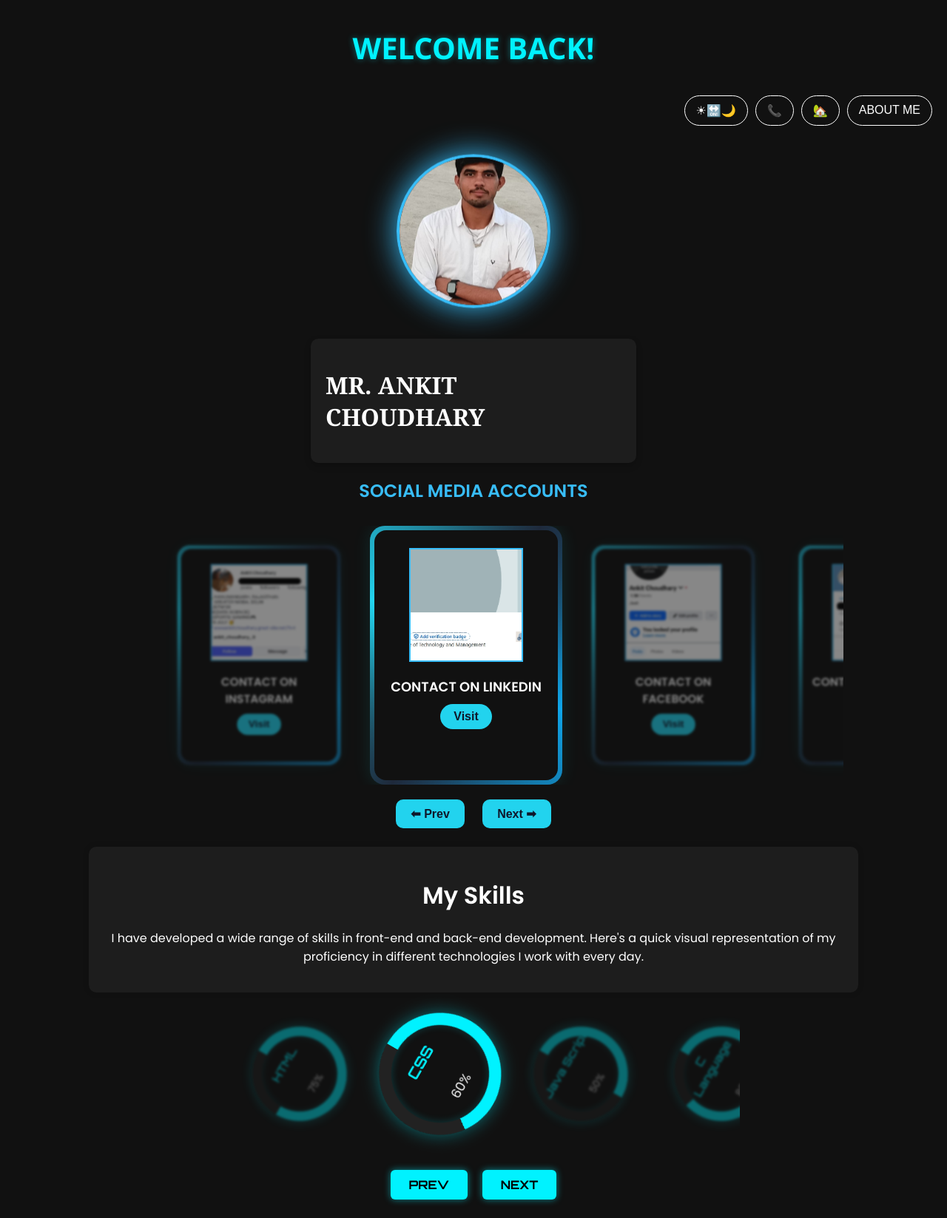
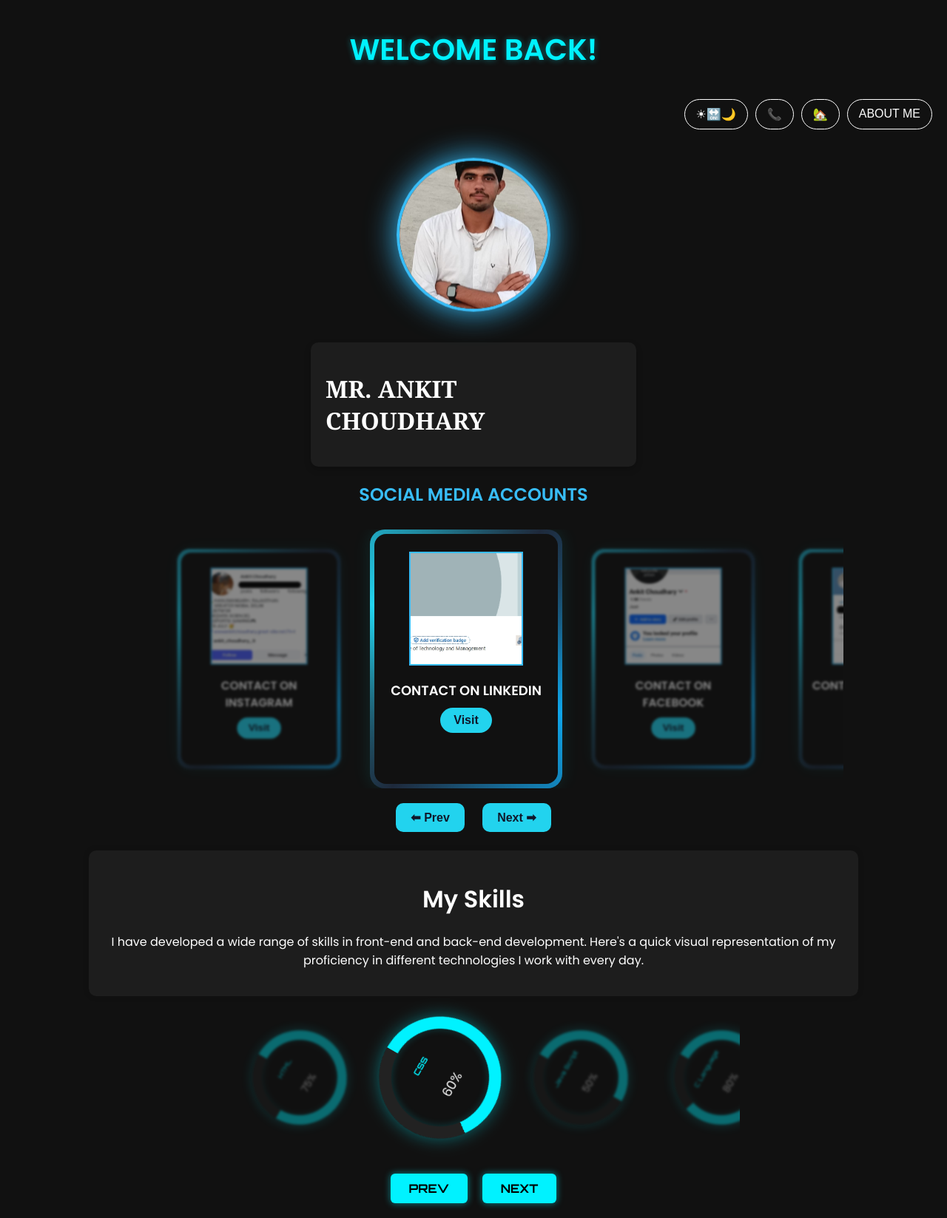
Before and after one commit to ankit14-art/my-detail, a plain HTML site: page index.html in a window 1280 px wide. Shown: the whole page at 74% size. Drawn offline with Linux system fonts and the light colour scheme.

Commit message:
Update index.html

```diff
--- a/index.html
+++ b/index.html
@@ -300,7 +300,7 @@
 
     .skill h3 {
       font-family: 'Orbitron', sans-serif;
-      font-size: 18px;
+      font-size: 10px;
       color: #00f2ff;
     }
 
@@ -373,7 +373,7 @@
 <body>
 
 <header>
-  <h1 class="welcome" style="font-family: 'Segoe UI', Tahoma, Geneva, Verdana, sans-serif;">WELCOME BACK!</h1>
+  <h1 class="welcome" style="font-family: 'Poppins', sans-serif;">WELCOME BACK!</h1>
   <div class="container" style="justify-content: right;">
     <button onclick="toggleTheme()">☀🔛🌙</button>
     <button onclick="importScripts()">📞</button>
```
